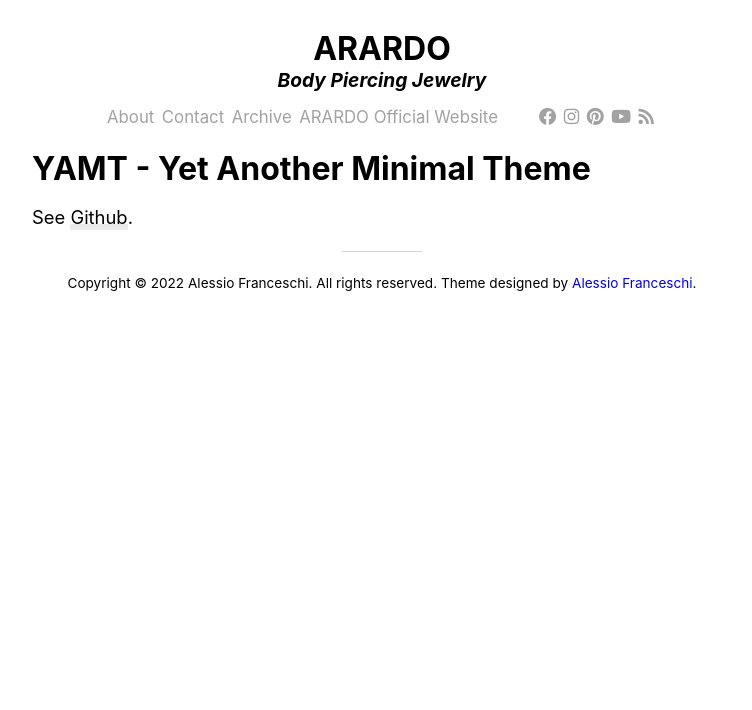
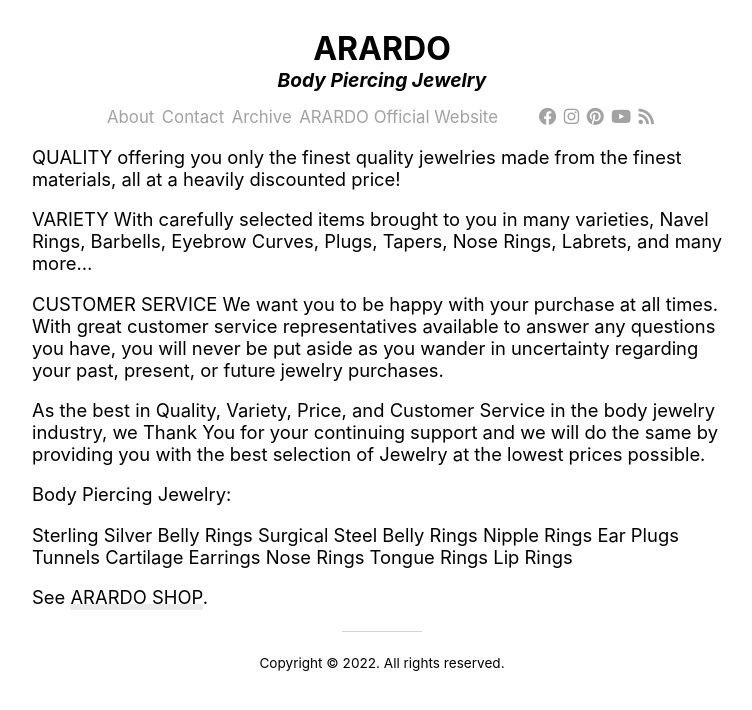
Before and after one commit to Arardo/ARARDO, a Jekyll site: the page built from about.md, in a window 1280 px wide. Shown: the top 710 px of the page, without its empty margins (258-1010 px from the left). Built offline with Jekyll 4.4.1, drawn with Linux system fonts in a browser that asks for light colours; nearby versions of some CDN libraries.

Commit message:
20220224

```diff
--- a/_config.yml
+++ b/_config.yml
@@ -1,19 +1,19 @@
 # Site settings
 title: ARARDO
 description: "Body Piercing Jewelry"
-url:  "https://arardo.github.io/ARARDO/" # Actual base url of the website
+url:  "ARARDO/" # Actual base url of the website
 baseurl: "/"           # url of the jekyll blog. e.g. if you set url to "mysite.com" and baseurl to "blog", the jekyll website will work on "mysite.com/blog"
 author:
-  name: "Alessio Franceschi"
-  email: "alessiofranceschi2@gmail.com"
-  url: "https://alessiofranceschi.me"
+  name: "ARARDO"
+  email: "support@arardo.com"
+  url: "https://www.arardo.com"
 permalink: /:year/:month/:day/:title:output_ext
 
 #Plugins
 plugins: [jekyll-paginate, jekyll-feed, jekyll-seo-tag, jekyll-sitemap]
 
 #Pagination
-paginate: 3
+paginate: 10
 paginate_path: "/page:num/"
 
 #SEO
@@ -27,9 +27,10 @@ facebook:
 logo: /assets/img/logo.jpg
 social:
   links: #List your social links here
-    - https://twitter.com/PandaSekh
-    - https://www.github.com/pandasekh
-    - https://www.linkedin.com/in/alessio-franceschi/
+    - https://www.facebook.com/arardoshop
+    - https://www.instagram.com/arardoofficial/
+    - https://www.youtube.com/channel/UCxeeMQsaOZgoqPpaMiN2LuQ
+    - https://www.pinterest.com/arardoshop/
 webmaster_verifications:
   google:
   bing:
--- a/_includes/footer.html
+++ b/_includes/footer.html
@@ -1,3 +1,3 @@
 <footer class= "footer">
-    <p>Copyright © {{ 'now' | date: "%Y" }} {{site.author.name}}. All rights reserved. Theme designed by <a href="https://alessiofranceschi.me/">Alessio Franceschi</a>.</p>
+    <p>Copyright © {{ 'now' | date: "%Y" }}. All rights reserved. </p>
 </footer>
--- a/about.md
+++ b/about.md
@@ -2,6 +2,26 @@
 layout: default
 title: About
 ---
+QUALITY
+offering you only the finest quality jewelries made from the finest materials, all at a heavily discounted price!
 
-# [YAMT - Yet Another Minimal Theme](https://yamt.netlify.app/)
-See [Github](https://github.com/PandaSekh/Jekyll-YAMT).
+VARIETY
+With carefully selected items brought to you in many varieties, Navel Rings, Barbells, Eyebrow Curves, Plugs, Tapers, Nose Rings, Labrets, and many more...
+
+CUSTOMER SERVICE
+We want you to be happy with your purchase at all times. With great customer service representatives available to answer any questions you have, you will never be put aside as you wander in uncertainty regarding your past, present, or future jewelry purchases.
+
+As the best in Quality, Variety, Price, and Customer Service in the body jewelry industry, we Thank You for your continuing support and we will do the same by providing you with the best selection of Jewelry at the lowest prices possible.
+
+Body Piercing Jewelry:
+
+Sterling Silver Belly Rings
+Surgical Steel Belly Rings
+Nipple Rings
+Ear Plugs Tunnels
+Cartilage Earrings
+Nose Rings
+Tongue Rings
+Lip Rings
+
+See [ARARDO SHOP](https://www.arardo.com).
```
